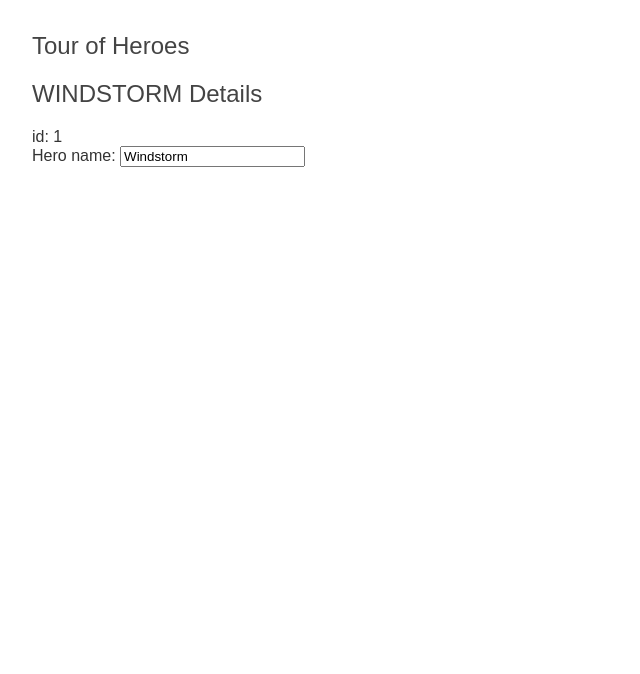
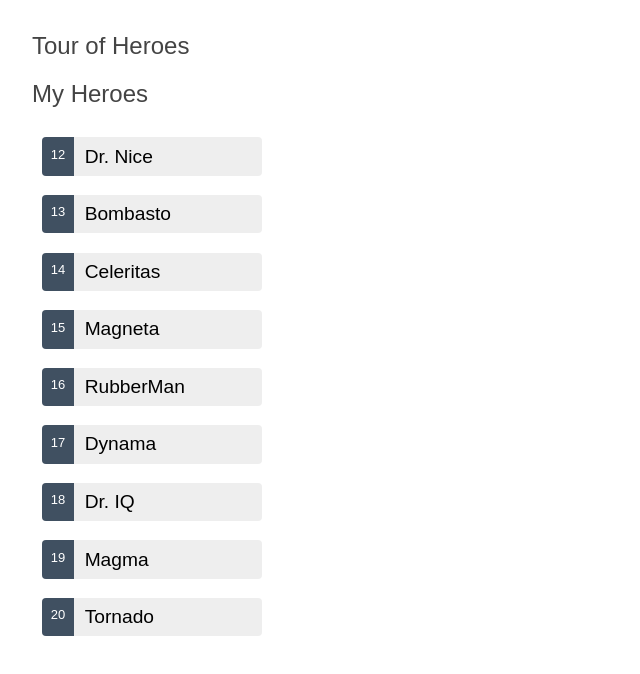
Before and after one commit to mdarif/Angular-Tour-of-Heroes, an Angular app: page / in a window 1280 px wide. Shown: the top 674 px of the page, without its empty margins (0-640 px from the left). Built offline with nearby package versions, Linux system fonts and the light colour scheme.

Commit message:
Add heroes mock data, css and update ui

```diff
--- a/src/app/heroes/heroes.component.css
+++ b/src/app/heroes/heroes.component.css
@@ -0,0 +1,66 @@
+/* HeroesComponent's private CSS styles */
+.heroes {
+  margin: 0 0 2em 0;
+  list-style-type: none;
+  padding: 0;
+  width: 15em;
+}
+
+.heroes li {
+  display: flex;
+}
+
+.heroes button {
+  flex: 1;
+  cursor: pointer;
+  position: relative;
+  left: 0;
+  background-color: #EEE;
+  margin: .5em;
+  padding: 0;
+  border-radius: 4px;
+  display: flex;
+  align-items: stretch;
+  height: 2em;
+}
+
+.heroes button:hover {
+  color: #2c3a41;
+  background-color: #e6e6e6;
+  left: .1em;
+}
+
+.heroes button:active {
+  background-color: #525252;
+  color: #fafafa;
+}
+
+.heroes button.selected {
+  background-color: black;
+  color: white;
+}
+
+.heroes button.selected:hover {
+  background-color: #505050;
+  color: white;
+}
+
+.heroes button.selected:active {
+  background-color: black;
+  color: white;
+}
+
+.heroes .badge {
+  display: inline-block;
+  font-size: small;
+  color: white;
+  padding: 0.8em 0.7em 0 0.7em;
+  background-color: #405061;
+  line-height: 1em;
+  margin-right: .8em;
+  border-radius: 4px 0 0 4px;
+}
+
+.heroes .name {
+  align-self: center;
+}
--- a/src/app/heroes/heroes.component.html
+++ b/src/app/heroes/heroes.component.html
@@ -1,10 +1,10 @@
-<h2>{{ hero.name | uppercase }} Details</h2>
-<div>
-  <span>id: </span>
-  {{ hero.id }}
-</div>
-<div>
-  <label for="name">Hero name: </label>
-  <!-- [(ngModel)] is Angular's two-way data binding syntax. -->
-  <input id="name" [(ngModel)]="hero.name" placeholder="name">
-</div>
+<h2>My Heroes</h2>
+  <ul class="heroes">
+    <!-- The *ngFor is Angular's 'repeater' directive. It repeats the host element for each element in a list. -->
+    <li *ngFor="let hero of heroes">
+      <button type="button">
+        <span class="badge">{{ hero.id }}</span>
+        <span class="name">{{ hero.name }}</span>
+      </button>
+    </li>
+  </ul>
--- a/src/app/heroes/heroes.component.ts
+++ b/src/app/heroes/heroes.component.ts
@@ -1,5 +1,6 @@
 import { Component } from '@angular/core';
 import { Hero } from '../hero';
+import { HEROES } from '../mock-heroes';
 
 /**
  * @Component is a decorator function that specifies the Angular
@@ -27,8 +28,5 @@
    * Refactor the component's hero property to be of type 'Hero'.
    * Initialize it with an id of 1 and the name 'Windstorm'.
    */
-  hero: Hero = {
-    id: 1,
-    name: 'Windstorm',
-  };
+  heroes = HEROES;
 }
--- /dev/null
+++ b/src/app/mock-heroes.ts
@@ -0,0 +1,13 @@
+import { Hero } from './hero';
+
+export const HEROES: Hero[] = [
+  { id: 12, name: 'Dr. Nice' },
+  { id: 13, name: 'Bombasto' },
+  { id: 14, name: 'Celeritas' },
+  { id: 15, name: 'Magneta' },
+  { id: 16, name: 'RubberMan' },
+  { id: 17, name: 'Dynama' },
+  { id: 18, name: 'Dr. IQ' },
+  { id: 19, name: 'Magma' },
+  { id: 20, name: 'Tornado' },
+];
```
Also changed, not shown: src/app/app.module.ts (+9 -0 lines).
